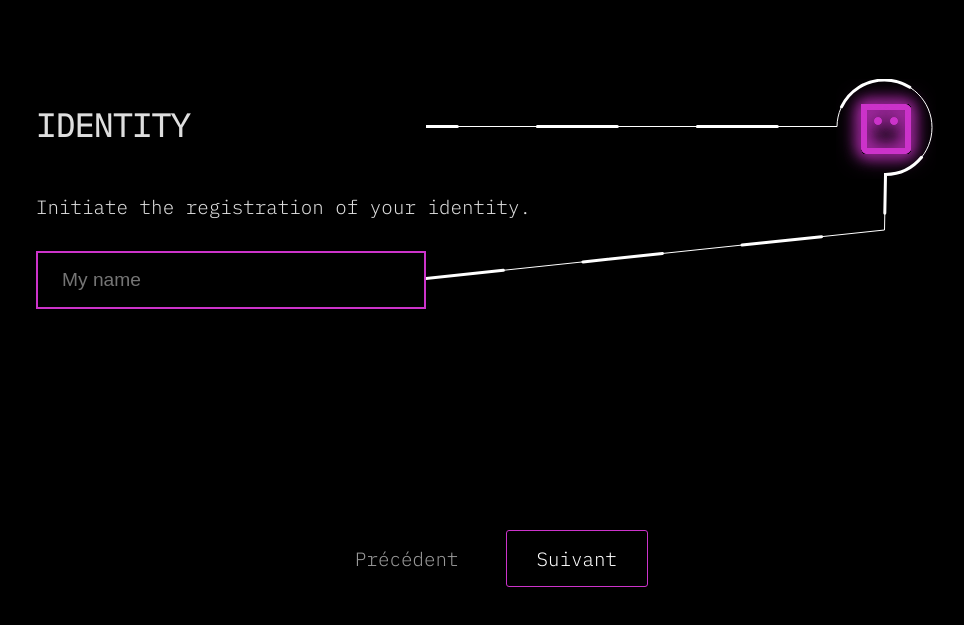
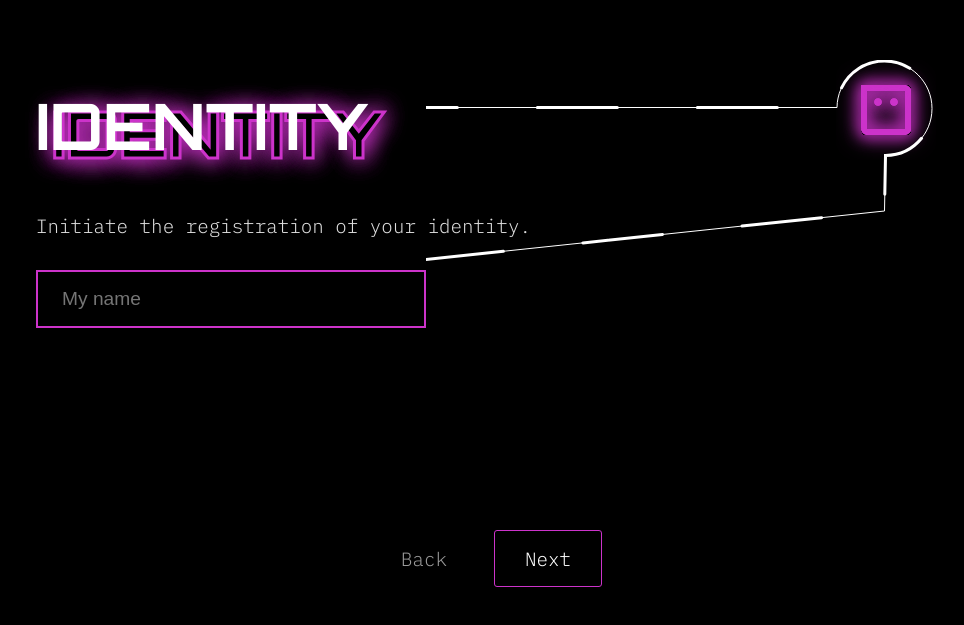
Before and after one commit to timothee-durand/iim-creative-robot, a Vue app: page / in a window 1280 px wide. Shown: the part 117-742 px from the top of the page, without its empty margins (154-1118 px from the left). Built offline with nearby package versions, Linux system fonts and the light colour scheme.

Commit message:
:recycle: Rename text

```diff
--- a/src/components/stepForm/StepForm.vue
+++ b/src/components/stepForm/StepForm.vue
@@ -48,9 +48,9 @@ defineEmits<{
     </transition>
   </div>
   <div class="step-form__actions">
-    <StepButton type="button" @click="goToPreviousStep" :disabled="!hasPreviousStep">Précédent</StepButton>
-    <StepButton type="button" @click="goToNextStep" v-if="hasNextStep" variant="solid">Suivant</StepButton>
-    <StepButton type="button" @click="$emit('submit')" v-else :disabled="!store.isValid" variant="solid">Envoyer</StepButton>
+    <StepButton type="button" @click="goToPreviousStep" :disabled="!hasPreviousStep">Back</StepButton>
+    <StepButton type="button" @click="goToNextStep" v-if="hasNextStep" variant="solid">Next</StepButton>
+    <StepButton type="button" @click="$emit('submit')" v-else :disabled="!store.isValid" variant="solid">Submit</StepButton>
   </div>
 </div>
 </template>
--- a/src/components/stepForm/formSteps.ts
+++ b/src/components/stepForm/formSteps.ts
@@ -10,7 +10,7 @@ export const formSteps: Component[] = [
     IdentityStep,
     TypeStep,
     ConnexionStep,
+    ProcesseurStep,
     PortStep,
-    ProcesseurStep,
     AutonomyStep
 ]
--- a/src/components/stepForm/steps/identity/IdentityStep.vue
+++ b/src/components/stepForm/steps/identity/IdentityStep.vue
@@ -2,13 +2,14 @@
 import StepWrapper from "../components/StepWrapper.vue";
 import {useFormStepStore} from "../../formStore.ts";
 import Robot from "./robot.vue";
+import TitleNeon from "../../../base/TitleNeon.vue";
 const store = useFormStepStore()
 </script>
 
 <template>
 <StepWrapper class="identity">
   <template #question>
-    IDENTITY
+    <TitleNeon tag="h3" text="Identity" />
   </template>
   <template #description>
     Initiate the registration of your identity.
```
